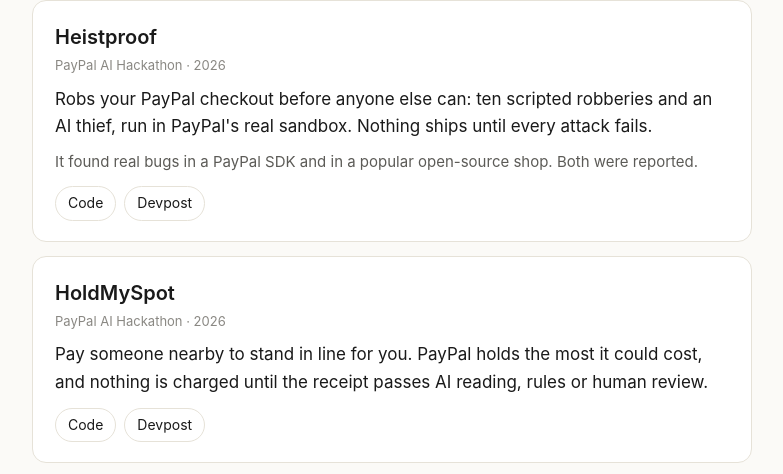
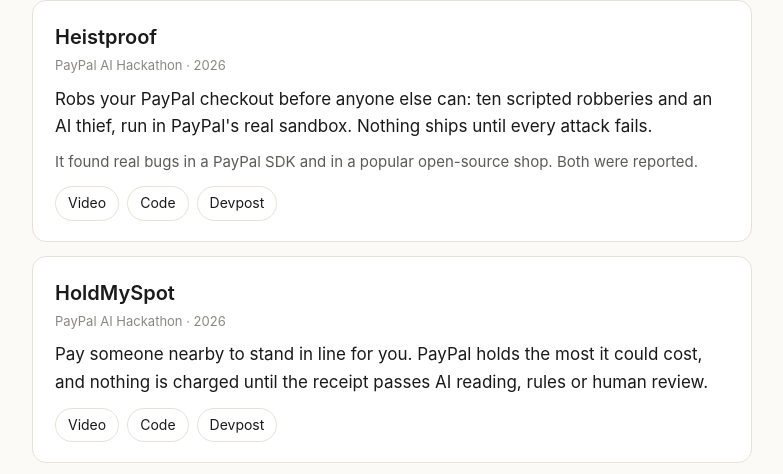
Before and after one commit to eric2612115/eric2612115.github.io, a plain HTML site: page index.html in a window 1280 px wide. Shown: the part 1560-2034 px from the top of the page, without its empty margins (248-1031 px from the left). Drawn offline with Linux system fonts and the light colour scheme.

Commit message:
feat: add Heistproof and HoldMySpot demo videos
Co-Authored-By: Claude Opus 5.5 <noreply@anthropic.com>

```diff
--- a/index.html
+++ b/index.html
@@ -175,6 +175,7 @@
       <p>Robs your PayPal checkout before anyone else can: ten scripted robberies and an AI thief, run in PayPal's real sandbox. Nothing ships until every attack fails.</p>
       <p class="proof">It found real bugs in a PayPal SDK and in a popular open-source shop. Both were reported.</p>
       <ul class="links">
+        <li><a href="https://www.youtube.com/watch?v=NfMmiK4Ztr4">Video</a></li>
         <li><a href="https://github.com/eric2612115/heistproof">Code</a></li>
         <li><a href="https://devpost.com/software/heistproof">Devpost</a></li>
       </ul>
@@ -185,6 +186,7 @@
       <span class="tag">PayPal AI Hackathon · 2026</span>
       <p>Pay someone nearby to stand in line for you. PayPal holds the most it could cost, and nothing is charged until the receipt passes AI reading, rules or human review.</p>
       <ul class="links">
+        <li><a href="https://www.youtube.com/watch?v=uu06ICP9rrc">Video</a></li>
         <li><a href="https://github.com/eric2612115/HoldMySpot">Code</a></li>
         <li><a href="https://devpost.com/software/holdmyspot-7gc0lx">Devpost</a></li>
       </ul>
```
